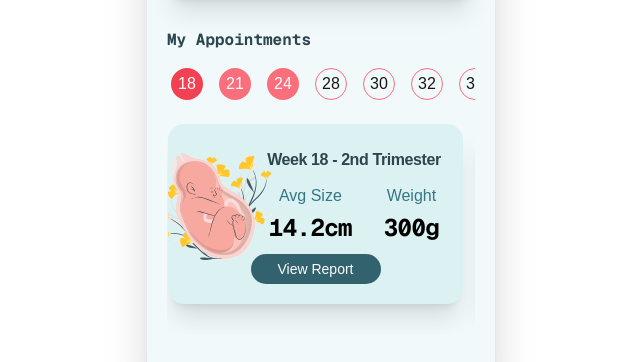
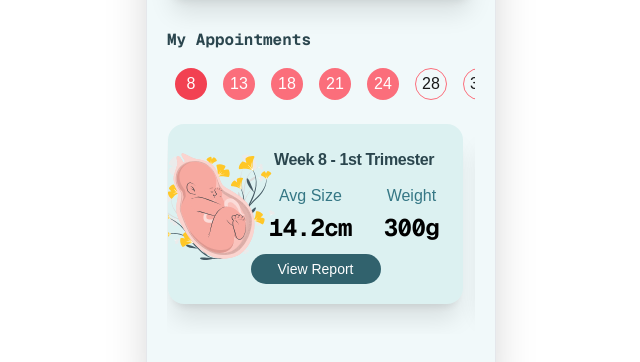
Before and after one commit to OluwaJudah/blissfulBirth, a Next.js app: page /appointments in a window 1280 px wide. Shown: the part 354-716 px from the top of the page, without its empty margins (319-959 px from the left). Built offline with nearby package versions, Linux system fonts and the light colour scheme.

Commit message:
refactor: reverted changes back

```diff
--- a/components/(protected)/appointments/MyBaby.tsx
+++ b/components/(protected)/appointments/MyBaby.tsx
@@ -4,16 +4,14 @@ import { appointmentWeeks } from "@/constants/appointment";
 import BabyPendingReport from "./BabyPendingReport";
 
 const MyBaby = () => {
-  const lastMenstrualWeeks = 17;
-  const weeks = appointmentWeeks.filter((w) => w >= lastMenstrualWeeks);
   const pregnancyWeeks = 24;
 
   return (
     <div className="flex flex-col gap-y-4">
       <p className="font-mono font-bold text-turquoise-900">My Appointments</p>
       <div className="">
-        <EmblaCarouselWrapper2 weeks={weeks} pregnancyWeeks={pregnancyWeeks}>
-          {weeks.map((w) =>
+        <EmblaCarouselWrapper2 pregnancyWeeks={pregnancyWeeks}>
+          {appointmentWeeks.map((w) =>
             pregnancyWeeks >= w ? (
               <BabyReport key={w} pregnancyWeeks={w} />
             ) : (
--- a/components/(protected)/carousel/EmblaCarouselWrapper2.tsx
+++ b/components/(protected)/carousel/EmblaCarouselWrapper2.tsx
@@ -6,11 +6,9 @@ import { useEffect, useState } from "react";
 import { appointmentWeeks } from "@/constants/appointment";
 
 const EmblaCarouselWrapper = ({
-  weeks,
   pregnancyWeeks,
   children,
 }: {
-  weeks: number[];
   pregnancyWeeks: number;
   children: React.ReactNode;
 }) => {
@@ -26,14 +24,14 @@ const EmblaCarouselWrapper = ({
   return (
     <section className="embla flex flex-col gap-3">
       <div className="overflow-x-auto pb-3">
-        <div className={`flex px-1 gap-4 w-[668px]`}>
+        <div className="embla__dots flex items-center px-1 gap-4 w-[668px]">
           {scrollSnaps.map((_, index) => {
             const selected =
               index === selectedIndex
                 ? "bg-pinklet-500 text-white"
                 : "border border-pinklet-400";
             const completed =
-              weeks[index] <= pregnancyWeeks
+              appointmentWeeks[index] <= pregnancyWeeks
                 ? "bg-pinklet-400 text-white border-none"
                 : "";
 
@@ -43,7 +41,7 @@ const EmblaCarouselWrapper = ({
                 key={index}
                 className={`w-8 h-8 flex justify-center items-center cursor-pointer ${selected} ${completed} rounded-full`}
               >
-                <span className="">{weeks[index]}</span>
+                <span className="">{appointmentWeeks[index]}</span>
               </div>
             );
           })}
```
